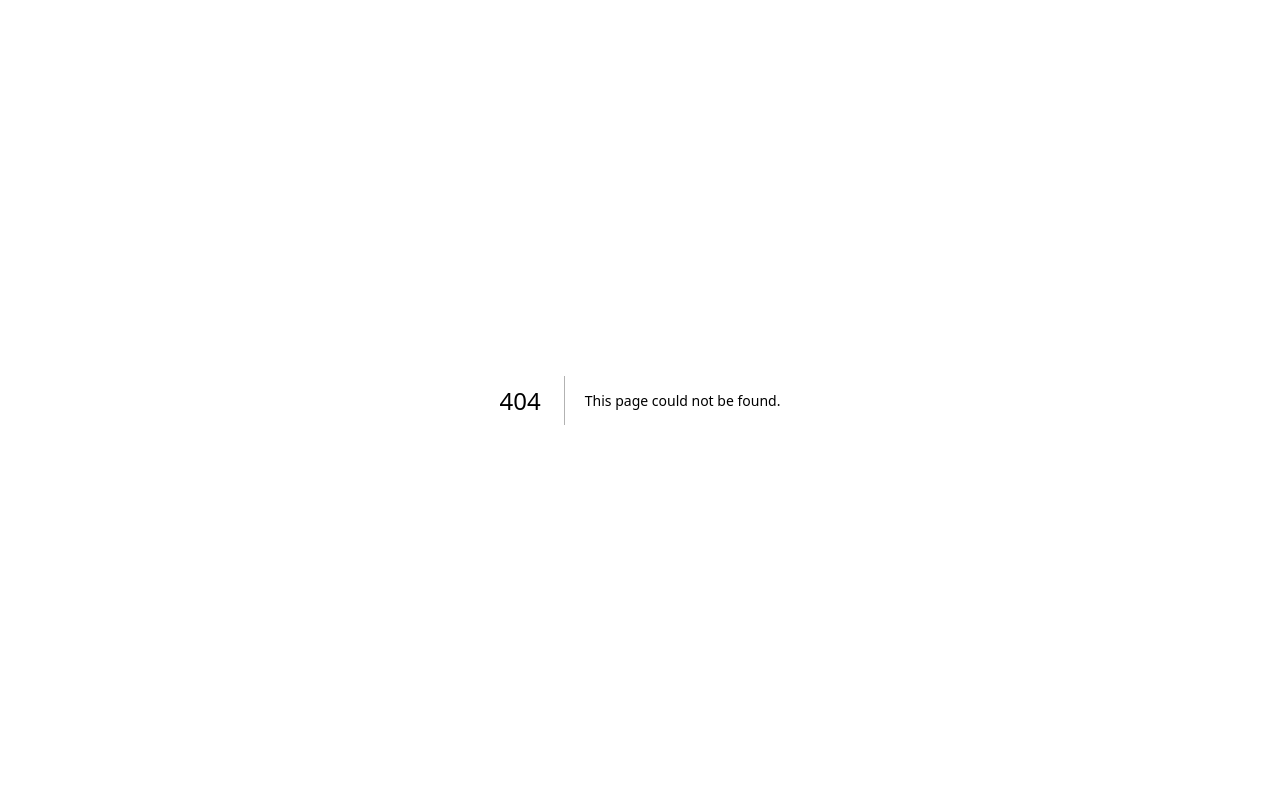
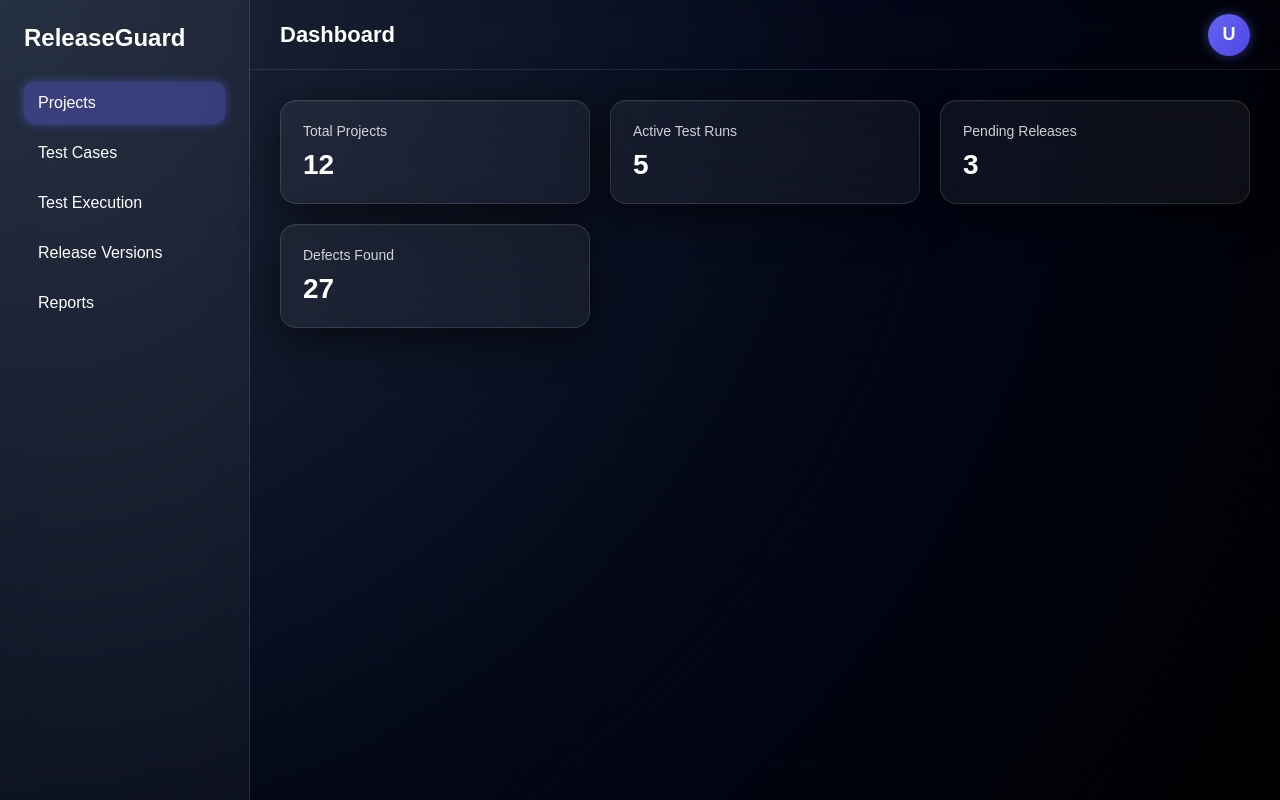
Before and after one commit to releaseGuard/releaseguard-web-v2, a Next.js app: page /dashboard in a window 1280 px wide. Before the commit this address had no page. Built offline with nearby package versions, Linux system fonts and the light colour scheme; no server answers.

Commit message:
Dashboard page

```diff
--- /dev/null
+++ b/app/dashboard/dashboard.module.css
@@ -0,0 +1,182 @@
+/* MAIN WRAPPER — SAME LOGIN BACKGROUND */
+.wrapper {
+    display: flex;
+    min-height: 100vh;
+    color: #fff;
+    width: 100%;
+    overflow: hidden;
+    background: radial-gradient(circle at top left, #1e293b, #020617 60%, #000);
+    font-family: sans-serif;
+  }
+
+  /* SIDEBAR */
+  .sidebar {
+    width: 250px;
+    padding: 24px;
+    background: rgba(255,255,255,0.04);
+    backdrop-filter: blur(20px);
+    border-right: 1px solid rgba(255,255,255,0.1);
+  }
+
+  .logo {
+    font-size: 24px;
+    font-weight: 700;
+    margin-bottom: 30px;
+  }
+
+  .menuItem {
+    padding: 12px 14px;
+    border-radius: 10px;
+    cursor: pointer;
+    margin-bottom: 8px;
+    transition: all 0.2s ease;
+  }
+
+  .menuItem:hover {
+    background: rgba(99,102,241,0.2);
+  }
+
+  .active {
+    background: rgba(99,102,241,0.35);
+    box-shadow: 0 0 10px rgba(99,102,241,0.5);
+  }
+
+  /* MAIN AREA */
+  .main {
+    flex: 1;
+    display: flex;
+    flex-direction: column;
+  }
+
+  /* TOP BAR */
+.topbar {
+  height: 70px;
+  display: flex;
+  align-items: center;
+  justify-content: space-between;
+  padding: 0 30px;
+  border-bottom: 1px solid rgba(255,255,255,0.1);
+  backdrop-filter: blur(10px);
+  position: relative;
+  z-index: 100; /* IMPORTANT */
+}
+
+  .pageTitle {
+    font-size: 22px;
+    font-weight: 600;
+  }
+
+  /* PROFILE BUTTON */
+  .profileBtn {
+    padding: 10px 16px;
+    border-radius: 10px;
+    border: none;
+    color: #fff;
+    cursor: pointer;
+    font-weight: 600;
+
+    background: linear-gradient(135deg, #6366f1, #4f46e5);
+    box-shadow: 0 0 20px rgba(99,102,241,0.4);
+    transition: 0.25s ease;
+  }
+
+  .profileBtn:hover {
+    transform: translateY(-2px);
+    box-shadow: 0 0 30px rgba(99,102,241,0.7);
+  }
+
+  /* CONTENT AREA */
+  .content {
+    padding: 30px;
+    display: grid;
+    grid-template-columns: repeat(auto-fit, minmax(240px, 1fr));
+    gap: 20px;
+  }
+
+  /* GLASS CARDS */
+  .card {
+    padding: 22px;
+    border-radius: 16px;
+
+    background: rgba(255,255,255,0.05);
+    backdrop-filter: blur(25px);
+    border: 1px solid rgba(255,255,255,0.12);
+
+    box-shadow:
+      0 10px 40px rgba(0,0,0,0.6),
+      inset 0 1px 0 rgba(255,255,255,0.05);
+
+    transition: 0.3s ease;
+  }
+
+  .card:hover {
+    box-shadow:
+      0 0 30px rgba(99,102,241,0.7),
+      0 0 60px rgba(99,102,241,0.4);
+  }
+
+  .cardTitle {
+    opacity: 0.8;
+    font-size: 14px;
+  }
+
+  .cardValue {
+    font-size: 28px;
+    font-weight: 700;
+    margin-top: 10px;
+  }
+
+/* PROFILE DROPDOWN */
+.profileWrapper {
+  position: relative;
+  z-index: 200; /* IMPORTANT */
+}
+
+.profileIcon {
+  width: 42px;
+  height: 42px;
+  border-radius: 50%;
+  background: linear-gradient(135deg, #6366f1, #4f46e5);
+  display: flex;
+  align-items: center;
+  justify-content: center;
+  cursor: pointer;
+  font-weight: bold;
+  font-size: 18px;
+  box-shadow: 0 0 12px rgba(99,102,241,0.5);
+}
+
+.dropdown {
+  position: absolute;
+  right: 0;
+  top: 55px;
+  width: 180px;
+  border-radius: 12px;
+  overflow: hidden;
+
+  background: rgba(2,6,23,0.98);
+  backdrop-filter: blur(20px);
+  border: 1px solid rgba(255,255,255,0.1);
+  box-shadow: 0 10px 40px rgba(0,0,0,0.6);
+
+  z-index: 9999; /* VERY IMPORTANT */
+}
+
+.dropdownItem {
+  padding: 12px 14px;
+  cursor: pointer;
+  transition: 0.2s ease;
+}
+
+
+.dropdownItem:hover {
+  background: rgba(99,102,241,0.25);
+}
+
+/* PROFILE IMAGE */
+.profileImage {
+  width: 42px;
+  height: 42px;
+  border-radius: 50%;
+  object-fit: cover;
+}
--- /dev/null
+++ b/app/dashboard/page.tsx
@@ -0,0 +1,141 @@
+"use client";
+
+import { useEffect, useState } from "react";
+import styles from "./dashboard.module.css";
+import { createClient } from "@supabase/supabase-js";
+
+const supabase = createClient(
+  process.env.NEXT_PUBLIC_SUPABASE_URL!,
+  process.env.NEXT_PUBLIC_SUPABASE_ANON_KEY!
+);
+
+export default function DashboardPage() {
+  const [activeMenu, setActiveMenu] = useState("Projects");
+  const [showDropdown, setShowDropdown] = useState(false);
+
+  const [firstName, setFirstName] = useState("U");
+  const [profileImage, setProfileImage] = useState<string | null>(null);
+
+  // 🔥 USER LOAD FROM DB
+  useEffect(() => {
+    const loadUser = async () => {
+      try {
+        // ⚠ assume userId login ke baad localStorage me save hai
+        const userId = localStorage.getItem("userId");
+        if (!userId) return;
+
+        const { data, error } = await supabase
+          .from("users")
+          .select("first_name, profile_image_url")
+          .eq("id", userId)
+          .single();
+
+        if (error || !data) return;
+
+        if (data.first_name) {
+          setFirstName(data.first_name);
+        }
+
+        if (data.profile_image_url) {
+          setProfileImage(data.profile_image_url);
+        }
+      } catch (err) {
+        console.log(err);
+      }
+    };
+
+    loadUser();
+  }, []);
+
+  const userInitial = firstName?.charAt(0).toUpperCase();
+
+  const menuItems = [
+    "Projects",
+    "Test Cases",
+    "Test Execution",
+    "Release Versions",
+    "Reports",
+  ];
+
+  return (
+    <div className={styles.wrapper}>
+
+      {/* SIDEBAR */}
+      <aside className={styles.sidebar}>
+        <div className={styles.logo}>ReleaseGuard</div>
+
+        {menuItems.map((item) => (
+          <div
+            key={item}
+            onClick={() => setActiveMenu(item)}
+            className={`${styles.menuItem} ${
+              activeMenu === item ? styles.active : ""
+            }`}
+          >
+            {item}
+          </div>
+        ))}
+      </aside>
+
+      {/* MAIN */}
+      <div className={styles.main}>
+
+        {/* TOPBAR */}
+        <header className={styles.topbar}>
+          <div className={styles.pageTitle}>Dashboard</div>
+
+          <div className={styles.profileWrapper}>
+            <div
+              className={styles.profileIcon}
+              onClick={() => setShowDropdown(!showDropdown)}
+            >
+              {profileImage ? (
+                <img
+                  src={profileImage}
+                  className={styles.profileImage}
+                  alt="profile"
+                />
+              ) : (
+                userInitial
+              )}
+            </div>
+
+            {showDropdown && (
+              <div className={styles.dropdown}>
+                <div className={styles.dropdownItem}>Profile</div>
+                <div className={styles.dropdownItem}>Theme</div>
+                <div className={styles.dropdownItem}>Change Password</div>
+                <div className={styles.dropdownItem}>Logout</div>
+              </div>
+            )}
+          </div>
+        </header>
+
+        {/* CONTENT */}
+        <div className={styles.content}>
+
+          <div className={styles.card}>
+            <div className={styles.cardTitle}>Total Projects</div>
+            <div className={styles.cardValue}>12</div>
+          </div>
+
+          <div className={styles.card}>
+            <div className={styles.cardTitle}>Active Test Runs</div>
+            <div className={styles.cardValue}>5</div>
+          </div>
+
+          <div className={styles.card}>
+            <div className={styles.cardTitle}>Pending Releases</div>
+            <div className={styles.cardValue}>3</div>
+          </div>
+
+          <div className={styles.card}>
+            <div className={styles.cardTitle}>Defects Found</div>
+            <div className={styles.cardValue}>27</div>
+          </div>
+
+        </div>
+      </div>
+    </div>
+  );
+}
```
Also changed, not shown: app/login/page.tsx (+31 -18 lines).
